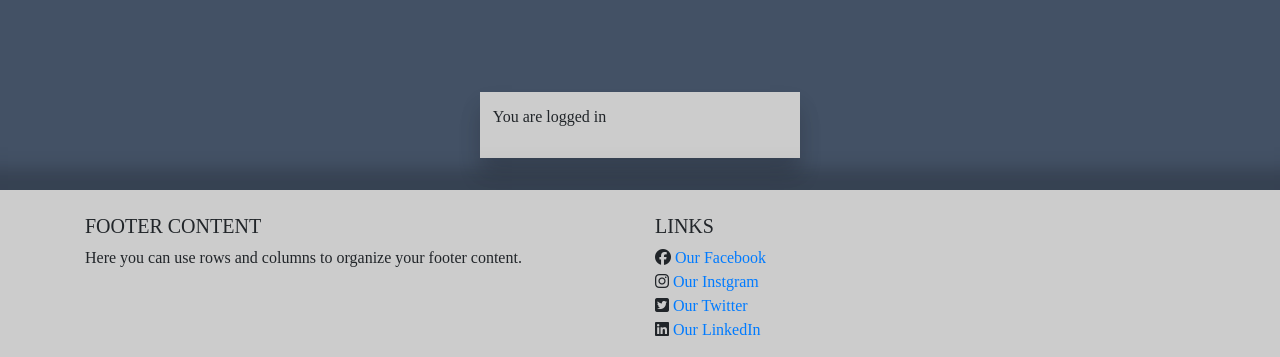
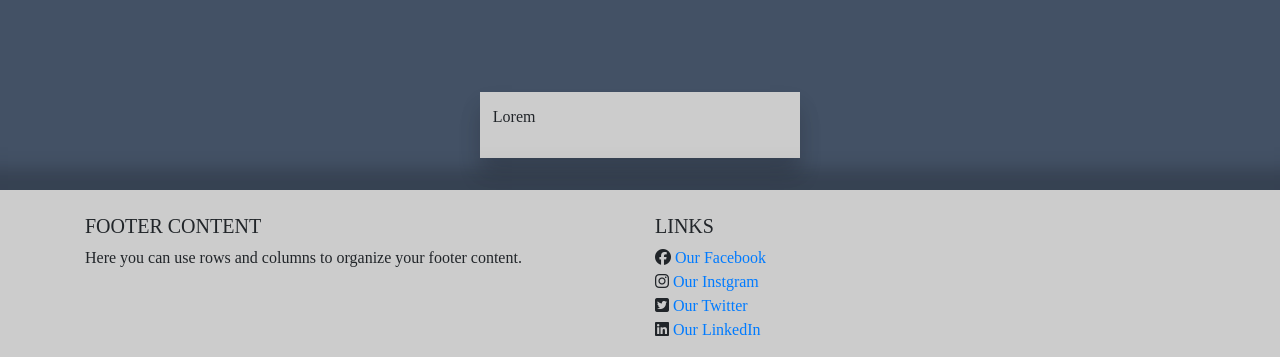
Before and after one commit to Player333/GYARTEProjekt, a PHP site: page /index.php in a window 1280 px wide. Shown: the part 134-491 px from the top of the page. Run offline with PHP 8.4, Linux system fonts and the light colour scheme; the visitor is signed in with stand-in values (Sample User, id 1); some libraries are stand-ins or nearby versions.

Commit message:
Update index.php
please just work

```diff
--- a/index.php
+++ b/index.php
@@ -9,7 +9,7 @@ require "header.php";
         <div class="container-fluid">
             <?php
             if (isset($_SESSION['userUid'])) {
-                echo '<p>You are logged in</p>';
+                echo '<p>Lorem</p>';
             } else {
                 echo '<p>You are logged out</p>';
             }
```
